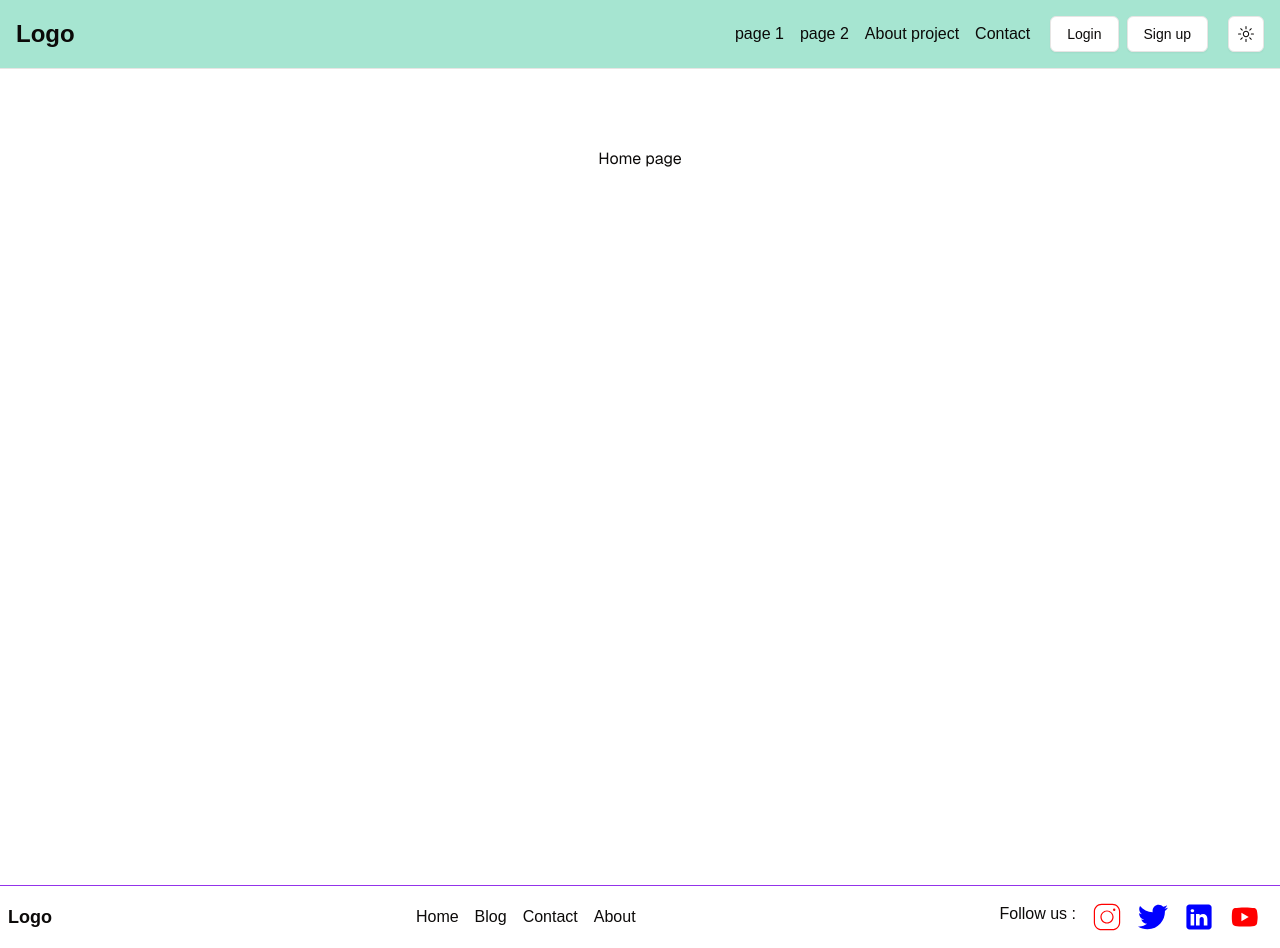
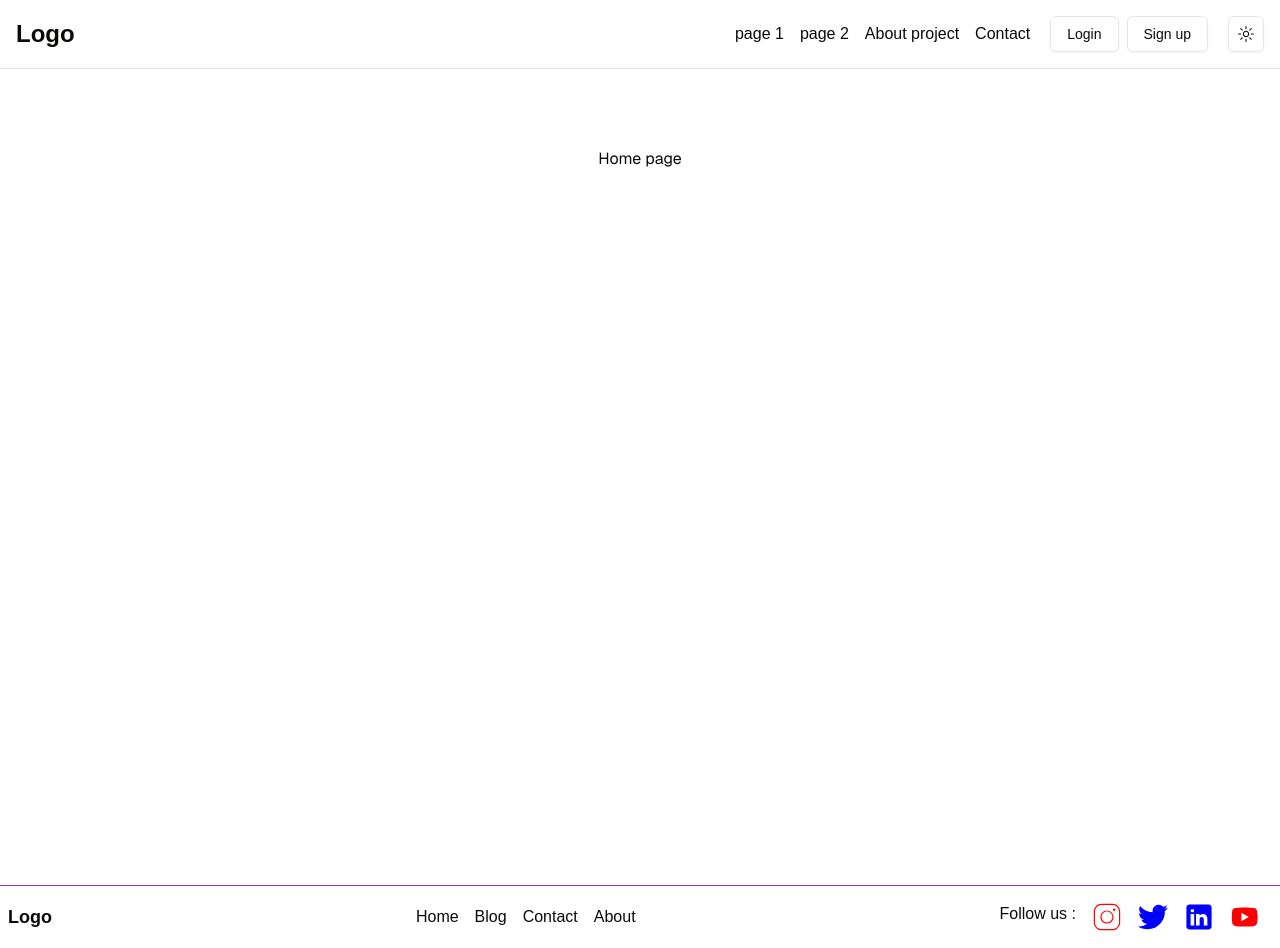
Before and after one commit to Nithin9585/Medcrypta, a Next.js app in the folder frontend/: page / in a window 1280 px wide. Built offline with nearby package versions, Linux system fonts and the light colour scheme.

Commit message:
navbar color change

```diff
--- a/frontend/components/Navbar.jsx
+++ b/frontend/components/Navbar.jsx
@@ -12,7 +12,7 @@ import {
 import { ModeToggle } from './theme-btn';
 export default function Navbar() {
   return (
-    <nav className="bg-[#4ECCA3]/50 sticky top-0 backdrop-blur border-b p-4 z-50">
+    <nav className="bg-background/50 sticky top-0 backdrop-blur border-b p-4 z-50">
       <div className="container mx-auto flex justify-between items-center">
         <div className=" text-2xl font-bold">
           <Link href="/">
```
